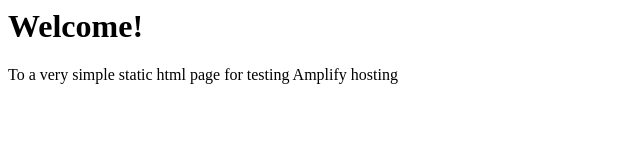
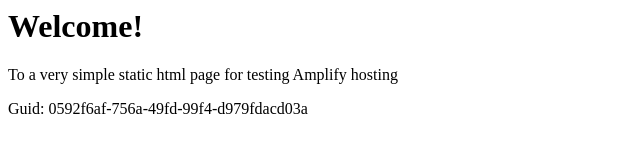
Before and after one commit to aws-aemilia-sin/Github-PR-Commit-Integration-Test-DoNotTouch-v0-preprod-ap-southeast-1, a website: page src/index.html in a window 1280 px wide. Shown: the whole page, without its empty margins (0-640 px from the left). Drawn offline with Linux system fonts and the light colour scheme.

Commit message:
commit from integ tests

```diff
--- a/src/index.html
+++ b/src/index.html
@@ -1,3 +1,5 @@
+
+
 <html lang="en">
 
 <head>
@@ -10,6 +12,6 @@
 <body>
     <h1>Welcome!</h1>
     <p>To a very simple static html page for testing Amplify hosting</p>
-</body>
+    <p>Guid: 0592f6af-756a-49fd-99f4-d979fdacd03a</p></body>
 
 </html>
```
